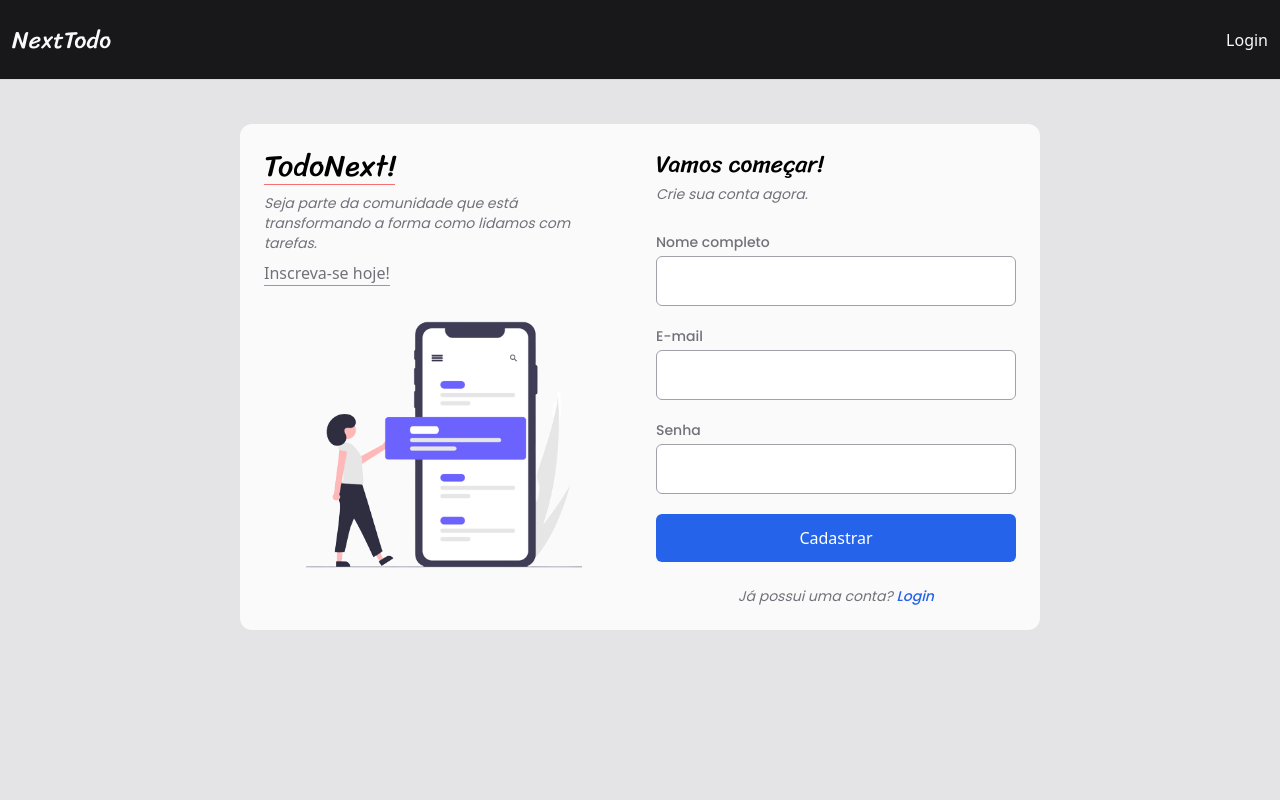
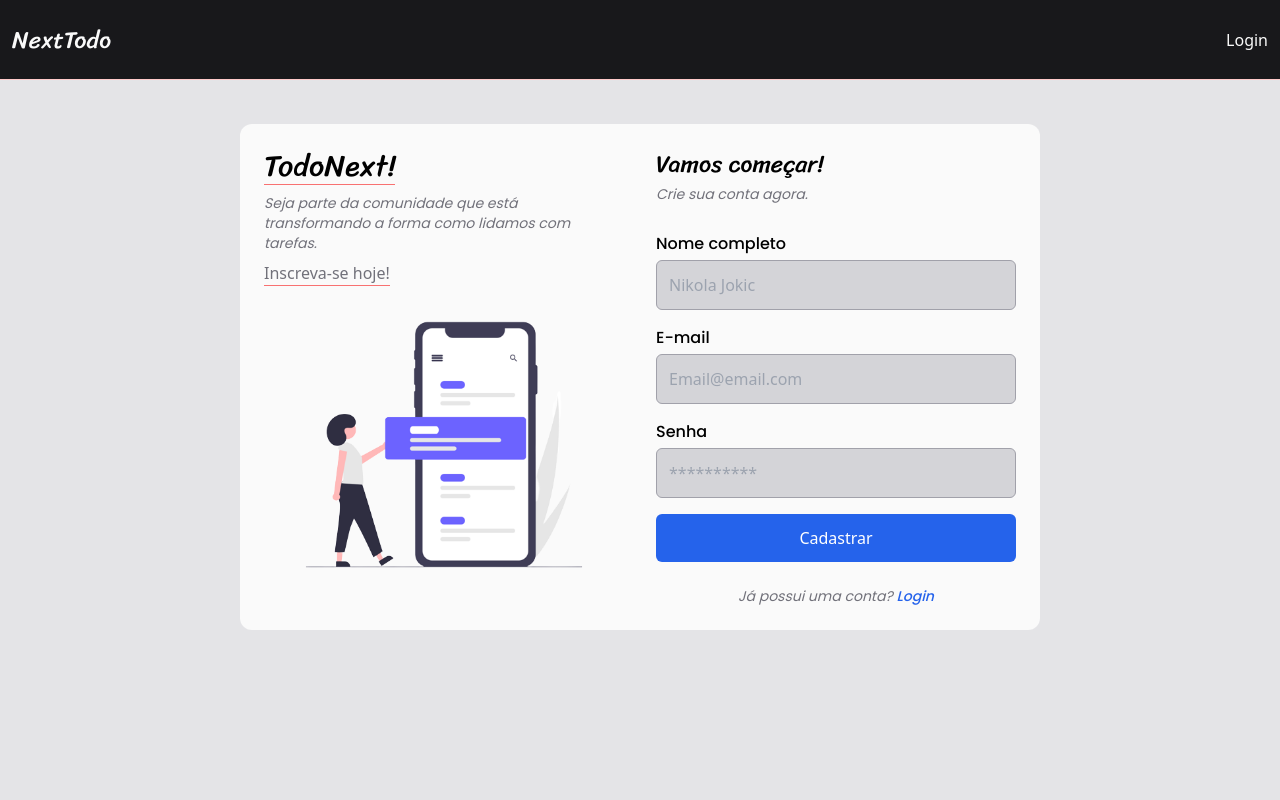
Before and after one commit to iarlen-reis/TodoNext, a Next.js app: page /register in a window 1280 px wide. Shown: the top 800 px of the page. Built offline with nearby package versions, Linux system fonts and the light colour scheme; no server answers.

Commit message:
refactor: refactoring RegisterForm component, adding custom InputFields and adding error handling when trying to register.

```diff
--- a/src/components/Forms/RegisterForm.tsx
+++ b/src/components/Forms/RegisterForm.tsx
@@ -1,8 +1,12 @@
 'use client'
 import Link from 'next/link'
-import React from 'react'
-import { useForm } from 'react-hook-form'
+import React, { useState } from 'react'
+import { FormProvider, useForm } from 'react-hook-form'
 import { useAuthContext } from '@/contexts/authContext'
+import { InputField } from '../InputField'
+import { AxiosError } from 'axios'
+import { toast } from 'react-toastify'
+import { useRouter } from 'next/navigation'
 
 interface IFormProps {
   name: string
@@ -11,16 +15,29 @@ interface IFormProps {
 }
 
 export const RegisterForm = () => {
-  const { userRegister, loadingRegister } = useAuthContext()
+  const [loadingRegister, setLoadingRegister] = useState(false)
+  const { userRegister } = useAuthContext()
+  const router = useRouter()
 
-  const {
-    register,
-    handleSubmit,
-    formState: { errors },
-  } = useForm<IFormProps>()
+  const methods = useForm<IFormProps>()
 
   const handleCreateUser = (user: IFormProps) => {
+    setLoadingRegister(true)
     userRegister(user)
+      .then((response) => {
+        router.push('/login')
+        console.log('criei')
+      })
+      .catch((error: AxiosError | AxiosError) => {
+        if (error.response?.data) {
+          const { error: message } = error.response.data
+
+          toast.error(message)
+        }
+      })
+      .finally(() => {
+        setLoadingRegister(false)
+      })
   }
 
   return (
@@ -31,66 +48,59 @@ export const RegisterForm = () => {
           Crie sua conta agora.
         </p>
       </div>
+      <FormProvider {...methods}>
         <form
-        onSubmit={handleSubmit(handleCreateUser)}
+          onSubmit={methods.handleSubmit(handleCreateUser)}
           className="mt-7 flex w-full flex-col gap-4"
         >
-        <label className="flex flex-col gap-1 font-body">
-          <span className="text-sm font-medium text-zinc-500">
-            Nome completo
-          </span>
-          <input
-            type="text"
-            className="w-full rounded-md border border-zinc-400 px-2 py-3 text-zinc-700 outline-none focus:border-blue-300"
-            {...register('name', { required: true })}
+          <InputField
+            name="name"
+            label="Nome completo"
+            disabled={loadingRegister}
+            placeholder="Nikola Jokic "
+            rules={{ required: 'Campo obrigatório.' }}
           />
-          <small className="text-red-500">
-            {errors.name?.type === 'required' && 'Campo é obrigatório.'}
-          </small>
-        </label>
-        <label className="flex flex-col gap-1 font-body">
-          <span className="text-sm font-medium text-zinc-500">E-mail</span>
-          <input
+          <InputField
+            name="email"
+            label="E-mail"
             type="email"
-            className="w-full rounded-md border border-zinc-400 px-2 py-3 text-zinc-700 outline-none focus:border-blue-300"
-            {...register('email', { required: true })}
+            disabled={loadingRegister}
+            placeholder="Email@email.com"
+            rules={{ required: 'Campo obrigatório.' }}
           />
-          <small className="text-red-500">
-            {errors.email?.type === 'required' && 'Campo é obrigatório.'}
-          </small>
-        </label>
-        <label className="flex flex-col gap-1 font-body">
-          <span className="text-sm font-medium text-zinc-500">Senha</span>
-          <input
+          <InputField
+            name="password"
+            label="Senha"
             type="password"
-            className="w-full rounded-md border border-zinc-400 px-2 py-3 text-zinc-700 outline-none focus:border-blue-300"
-            {...register('password', {
-              required: true,
-              minLength: 6,
-            })}
+            disabled={loadingRegister}
+            placeholder="**********"
+            rules={{
+              required: 'Campo obrigatório.',
+              minLength: {
+                value: 6,
+                message: 'Deve conter no mínimo 6 caracteres.',
+              },
+            }}
           />
-          <small className="text-red-500">
-            {errors.password?.type === 'required' && 'Campo é obrigatório.'}
-            {errors.password?.type === 'minLength' &&
-              'Senha menor que 6 caracteres.'}
-          </small>
-        </label>
           <button
             disabled={loadingRegister}
-          className="w-full rounded-md bg-blue-600 py-3 text-center font-medium text-white"
+            className="w-full rounded-md bg-blue-600 py-3 text-center font-medium text-white transition-colors hover:bg-blue-500 disabled:cursor-not-allowed disabled:bg-zinc-500"
           >
-          Cadastrar
+            {loadingRegister ? 'Aguarde...' : 'Cadastrar'}
           </button>
+          {!loadingRegister && (
             <p className="mt-2 text-center font-body text-sm italic text-zinc-500">
               Já possui uma conta?{' '}
               <Link
                 href="/login"
-            className="font-body font-medium text-blue-600 hover:text-blue-700"
+                className="font-body font-medium text-blue-600 hover:underline"
               >
                 Login
               </Link>
             </p>
+          )}
         </form>
+      </FormProvider>
     </div>
   )
 }
```
Lines whose indentation alone changed are shown as unchanged.
